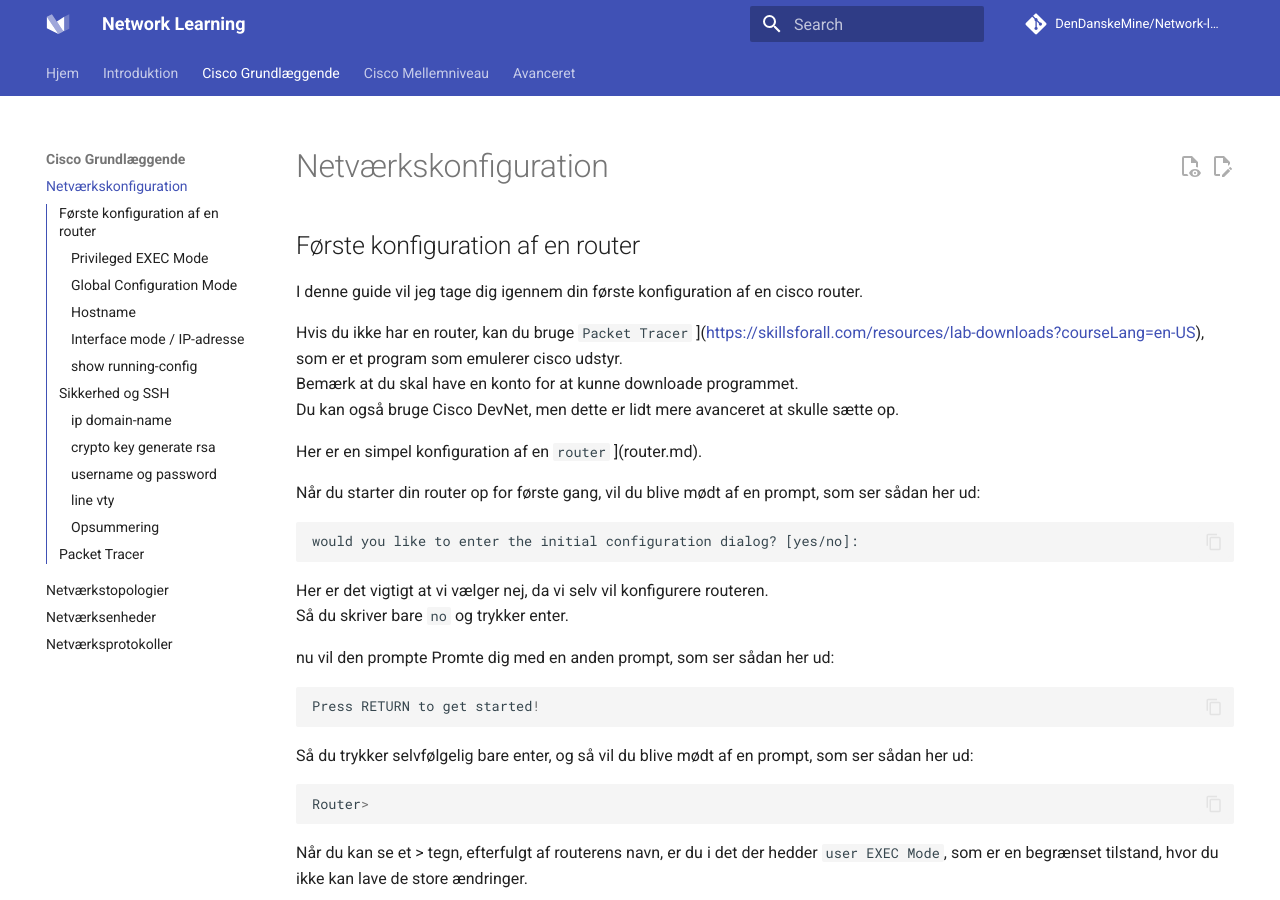
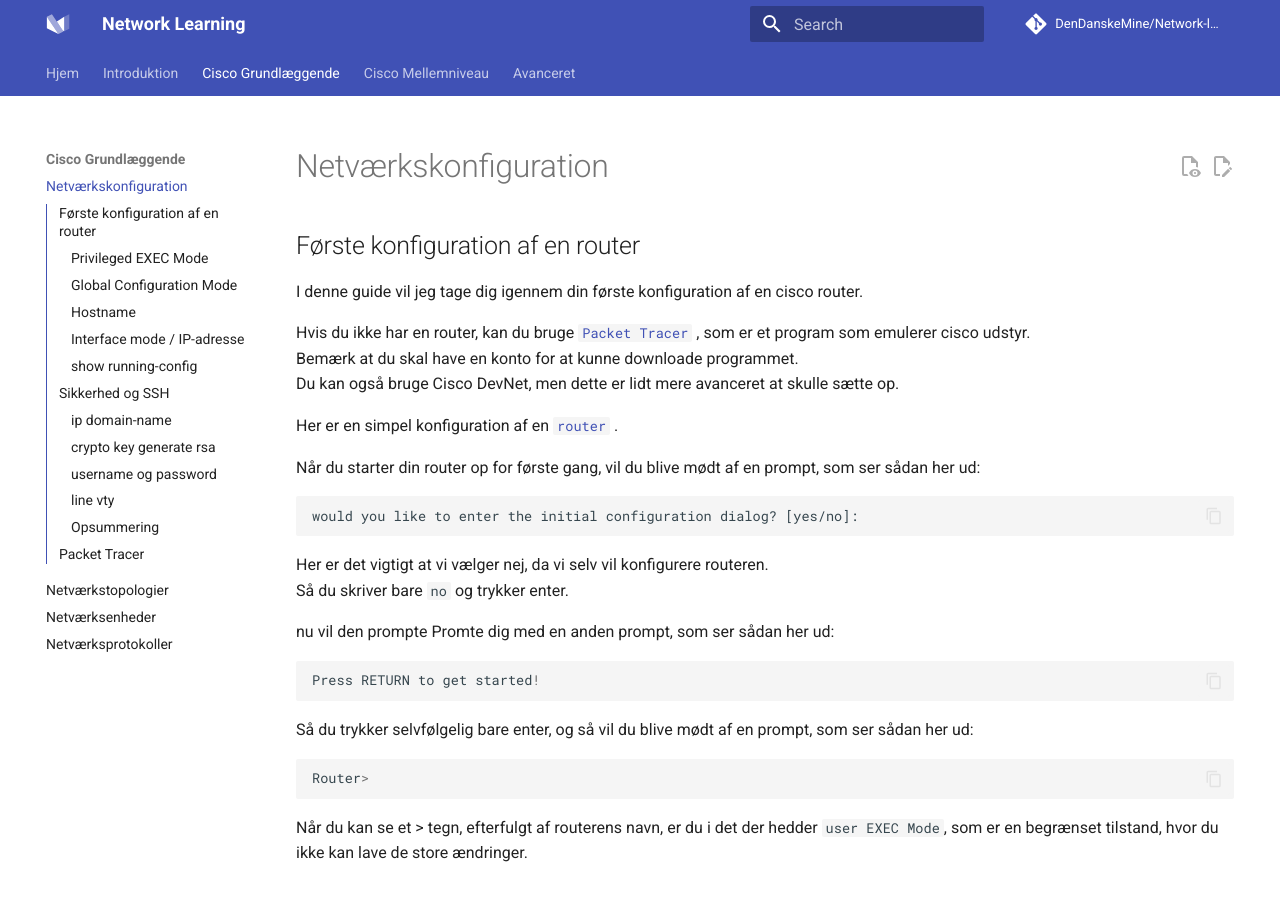
Before and after one commit to DenDanskeMine/Network-learning, an MkDocs documentation site: the page built from docs/grundlaeggende-konfiguration.md, in a window 1280 px wide and 900 px high. Built offline with MkDocs 1.6.1 and Material for MkDocs 9.7.7, drawn with Linux system fonts in a browser that asks for light colours; emoji names are drawn with the system emoji font; comment, search, counter and statistics services are not loaded.

Commit message:
chore: Update link in grundlaeggende-konfiguration.md

```diff
--- a/docs/grundlaeggende-konfiguration.md
+++ b/docs/grundlaeggende-konfiguration.md
@@ -2,12 +2,12 @@
 
 I denne guide vil jeg tage dig igennem din første konfiguration af en cisco router.<br>
 
-Hvis du ikke har en router, kan du bruge `Packet Tracer` ](https://skillsforall.com/resources/lab-downloads?courseLang=en-US), som er et program som emulerer cisco udstyr.<br>
+Hvis du ikke har en router, kan du bruge [`Packet Tracer` ](https://skillsforall.com/resources/lab-downloads?courseLang=en-US), som er et program som emulerer cisco udstyr.<br>
 Bemærk at du skal have en konto for at kunne downloade programmet.<br>
 Du kan også bruge Cisco DevNet, men dette er lidt mere avanceret at skulle sætte op.<br>
 
 
-Her er en simpel konfiguration af en `router` ](router.md).
+Her er en simpel konfiguration af en [ `router` ](router.md).
 
 Når du starter din router op for første gang, vil du blive mødt af en prompt, som ser sådan her ud:
 
```
